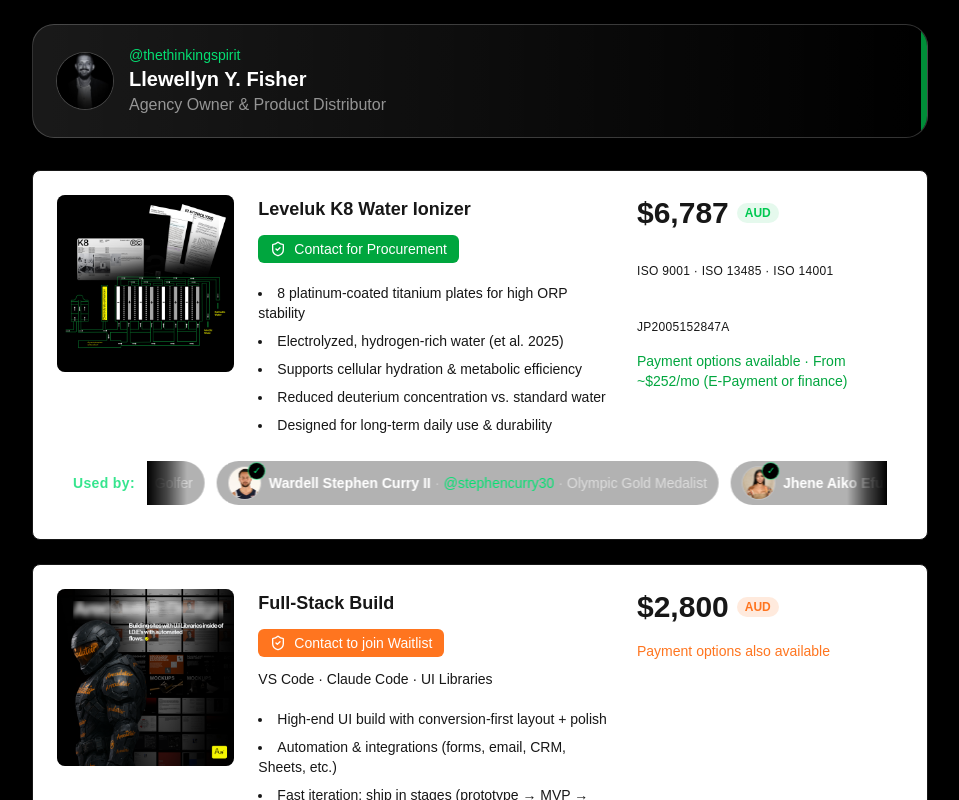
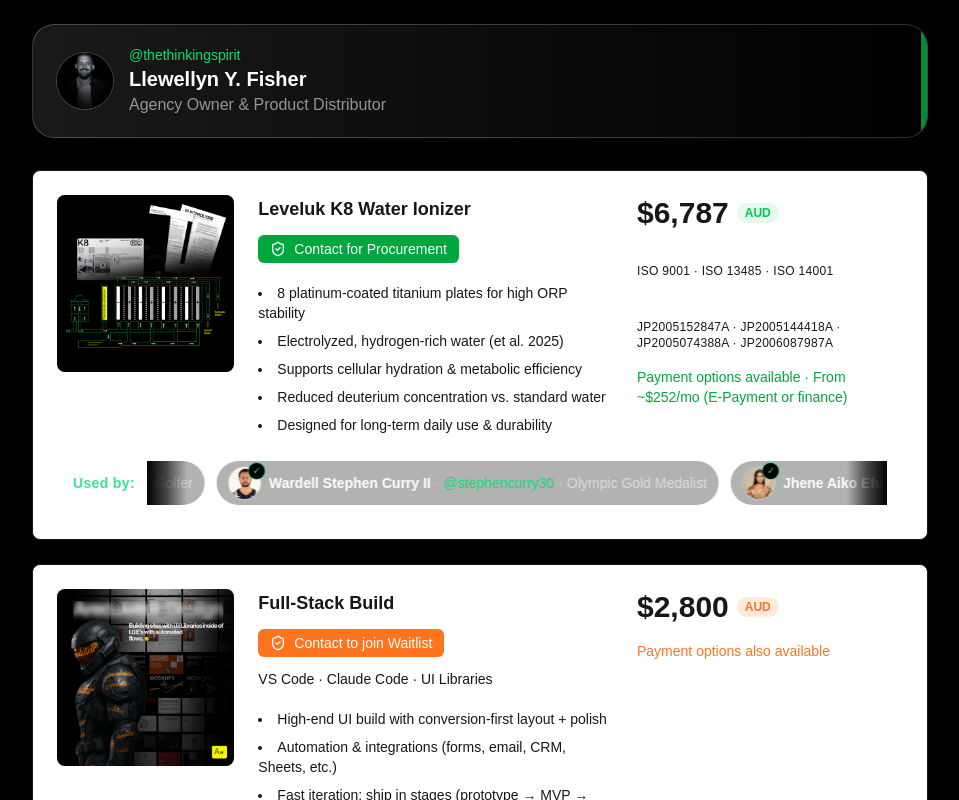
Before and after one commit to telluricaquarian/thethinkingspiritrepo, a Next.js app: page / in a window 1280 px wide. Shown: the top 800 px of the page, without its empty margins (160-1119 px from the left). Built offline with nearby package versions, Linux system fonts and the light colour scheme.

Commit message:
Add Enagic patent links trust element

```diff
--- a/components/ui/product-card-1.tsx
+++ b/components/ui/product-card-1.tsx
@@ -93,6 +93,26 @@
     // Fallbacks so you don't have to update all call-sites immediately
     const mobileSrc = imageUrlMobile ?? imageUrl;
     const desktopSrc = imageUrlDesktop ?? imageUrl;
+
+    // ✅ Patent links (green product card trust element)
+    const enagicPatents = [
+      {
+        id: "JP2005152847A",
+        href: "https://patents.google.com/patent/JP2005152847A/en?oq=JP2005152847A",
+      },
+      {
+        id: "JP2005144418A",
+        href: "https://patents.google.com/patent/JP2005144418A/en?oq=JP2005144418A",
+      },
+      {
+        id: "JP2005074388A",
+        href: "https://patents.google.com/patent/JP2005074388A/en?oq=JP2005074388A",
+      },
+      {
+        id: "JP2006087987A",
+        href: "https://patents.google.com/patent/JP2006087987A/en?oq=JP2006087987A",
+      },
+    ];
 
     return (
       <motion.div
@@ -190,8 +210,21 @@
                     <p className="text-xs text-white/40 tracking-wide mt-2">
                       Protected by multiple Enagic patents
                     </p>
+
                     <p className="text-xs uppercase tracking-wide text-muted-foreground">
-                      JP2005152847A
+                      {enagicPatents.map((p, i) => (
+                        <React.Fragment key={p.id}>
+                          <a
+                            href={p.href}
+                            target="_blank"
+                            rel="noopener noreferrer"
+                            className="hover:text-white/70 underline decoration-white/15 underline-offset-4 hover:decoration-white/40 transition-colors"
+                          >
+                            {p.id}
+                          </a>
+                          {i < enagicPatents.length - 1 ? " · " : null}
+                        </React.Fragment>
+                      ))}
                     </p>
                   </>
                 ) : null}
```
